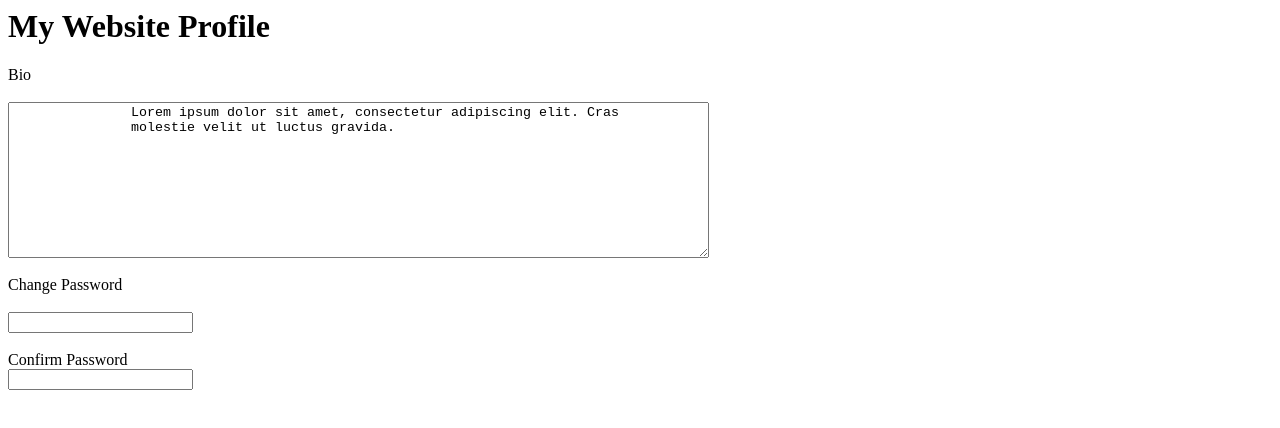
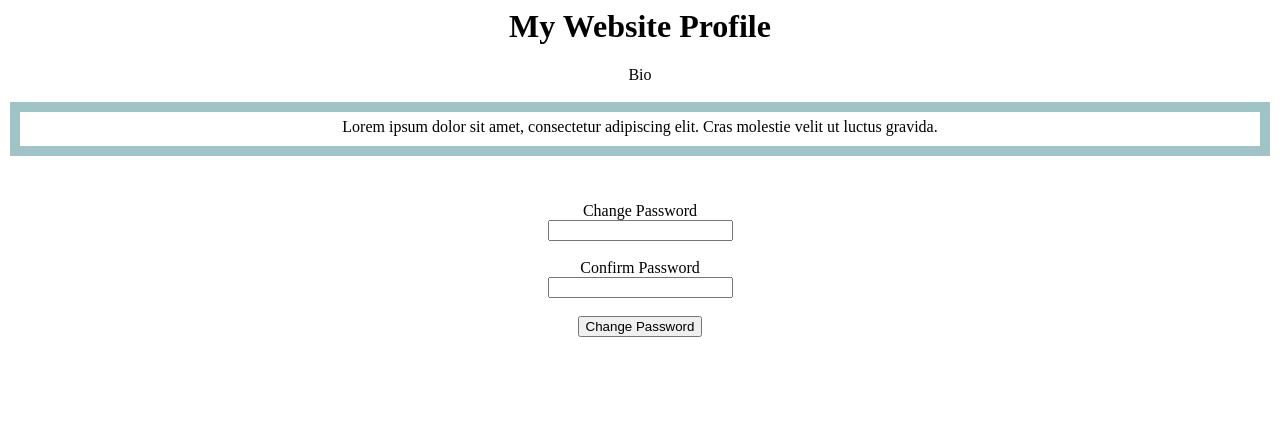
Before and after one commit to robslawinski/signupform, a plain HTML site: page profile/index.html in a window 1280 px wide. Drawn offline with Linux system fonts and the light colour scheme.

Commit message:
Added some CSS, will add more later

```diff
--- a/profile/index.html
+++ b/profile/index.html
@@ -1,4 +1,7 @@
 <html>
+     <head>
+      <link rel ="stylesheet" type="text/css" href="mystyle.css">
+     </head>
      <body>
           <div>
              <h1>
@@ -7,21 +10,26 @@
 	     <label for ="Bio">
 	       Bio
 	     </label><br/><br/>
-	     <textarea rows="10" cols = "85">
+	     <fieldset class ="rangetext">
+
 	       Lorem ipsum dolor sit amet, consectetur adipiscing elit. Cras
 	       molestie velit ut luctus gravida.
-	     </textarea>
+	     </fieldset>
 	     <br/>
 	     <br/>
-	     <label for = "password">
+	     <label for = "password" class = "rangetext">
 	       Change Password
 	     </label>
-	     <br/><br/>
+	     <br/>
 	     <input type = "password"/>
 	     <br/><br/>
 	     <label for = "password">Confirm Password</label>
 	     <br/>
 	     <input type = "password">
+	     <br/>
+	     <br/>
+	     <input type ="submit" value ="Change Password">
+
 	   </div>
      </body>
 </html>
--- /dev/null
+++ b/profile/mystyle.css
@@ -0,0 +1,16 @@
+div
+{
+  text-align: center;
+}
+fieldset
+{
+  border: 10px solid   #9ec4c7;
+  width: 720px;
+  text-align: center;
+  margin-bottom: 10px;
+}
+.rangetext
+{
+ text-align: center;
+ width: auto;
+}
```
